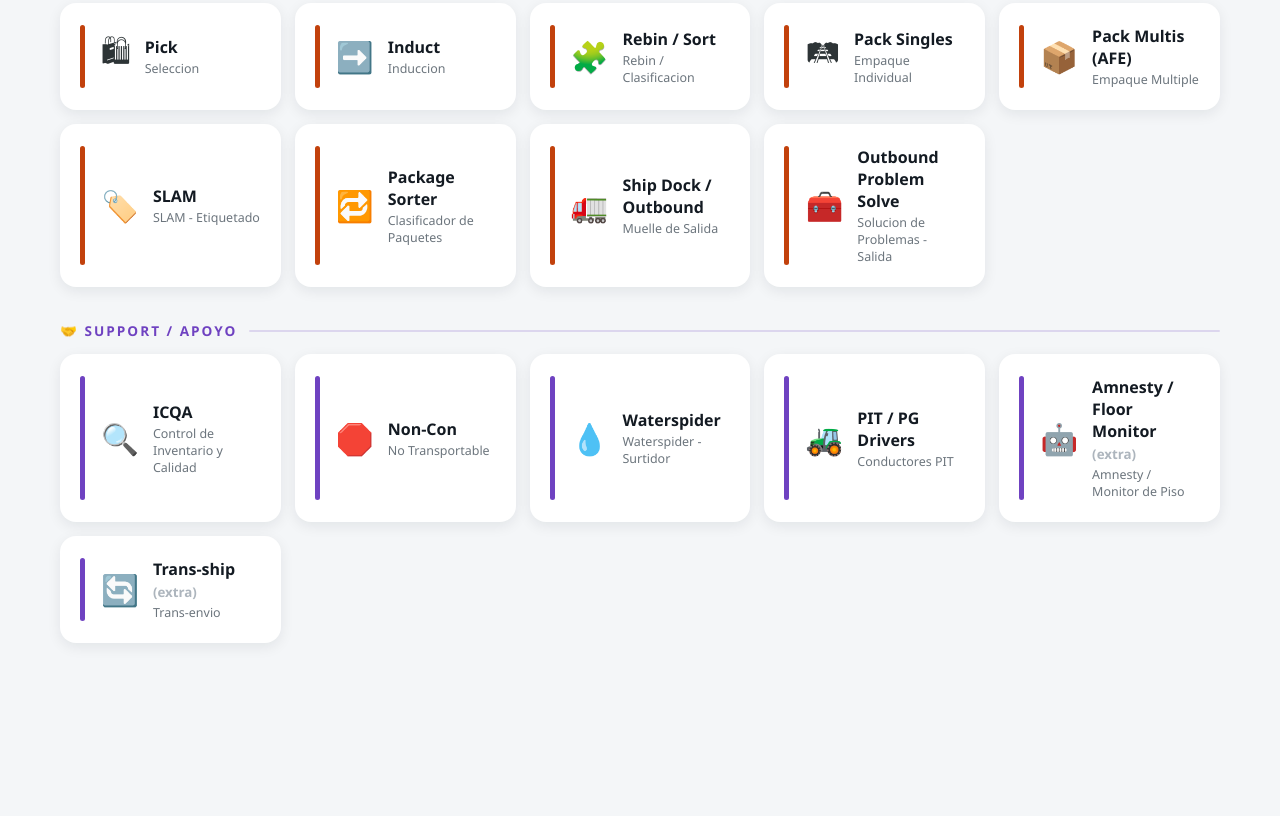
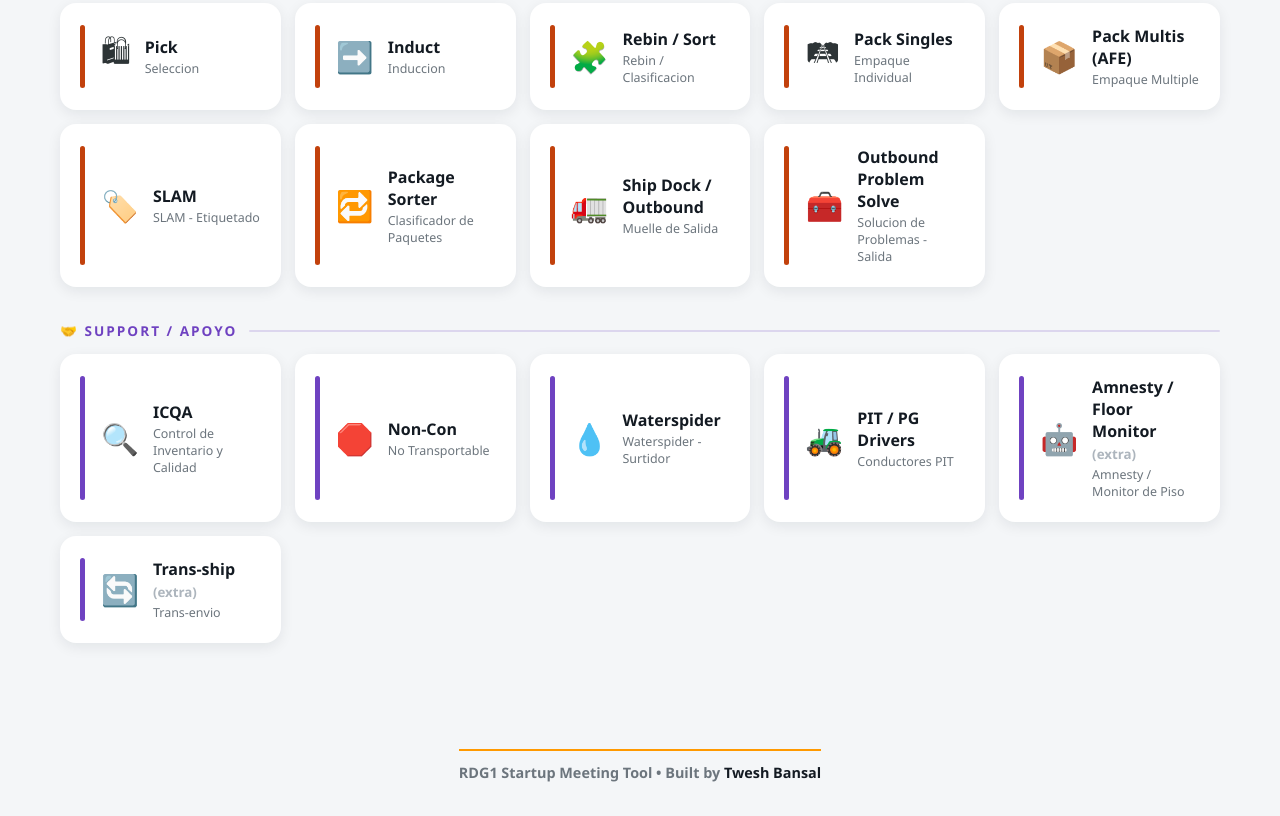
Before and after one commit to tbsnl17/fc-startup, a plain HTML site: page index.html in a window 1280 px wide. Shown: the part 815-1631 px from the top of the page. Before the commit the page ends 1538 px from the top, so only its background shows below. Drawn offline with Linux system fonts and the light colour scheme.

Commit message:
Add files via upload

```diff
--- a/index.html
+++ b/index.html
@@ -187,6 +187,12 @@ body{font-family:'Amazon Ember','Segoe UI',Arial,sans-serif;background:var(--bg)
     </div>
   </div>
 
+</div>
+
+<div style="text-align:center;padding:26px 20px 34px;color:#6c757d;font-size:.9rem">
+  <span style="display:inline-block;border-top:2px solid #ff9900;padding-top:12px;font-weight:700">
+    RDG1 Startup Meeting Tool &#8226; Built by <span style="color:#131a22;font-weight:800">Twesh Bansal</span>
+  </span>
 </div>
 
 <script>
```
